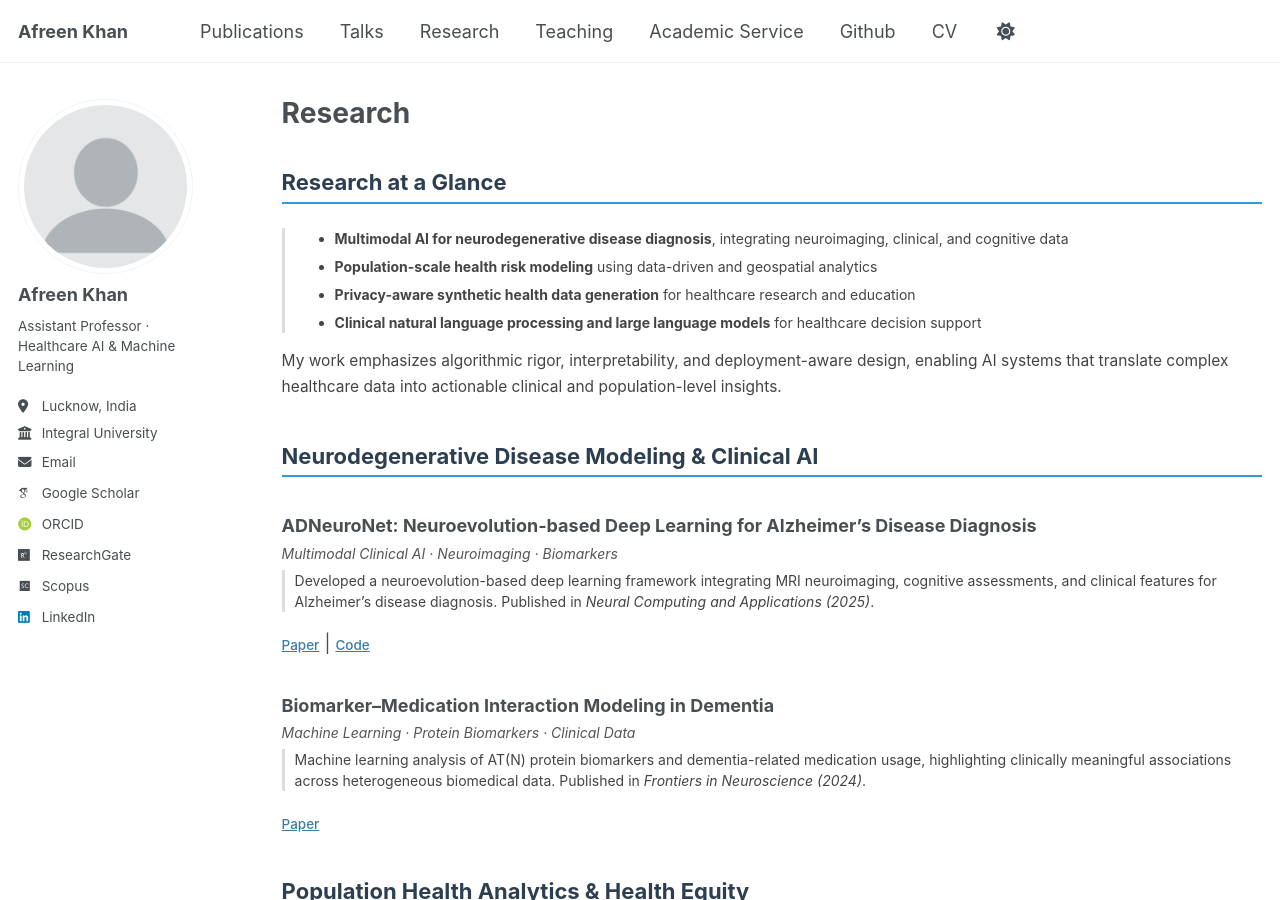
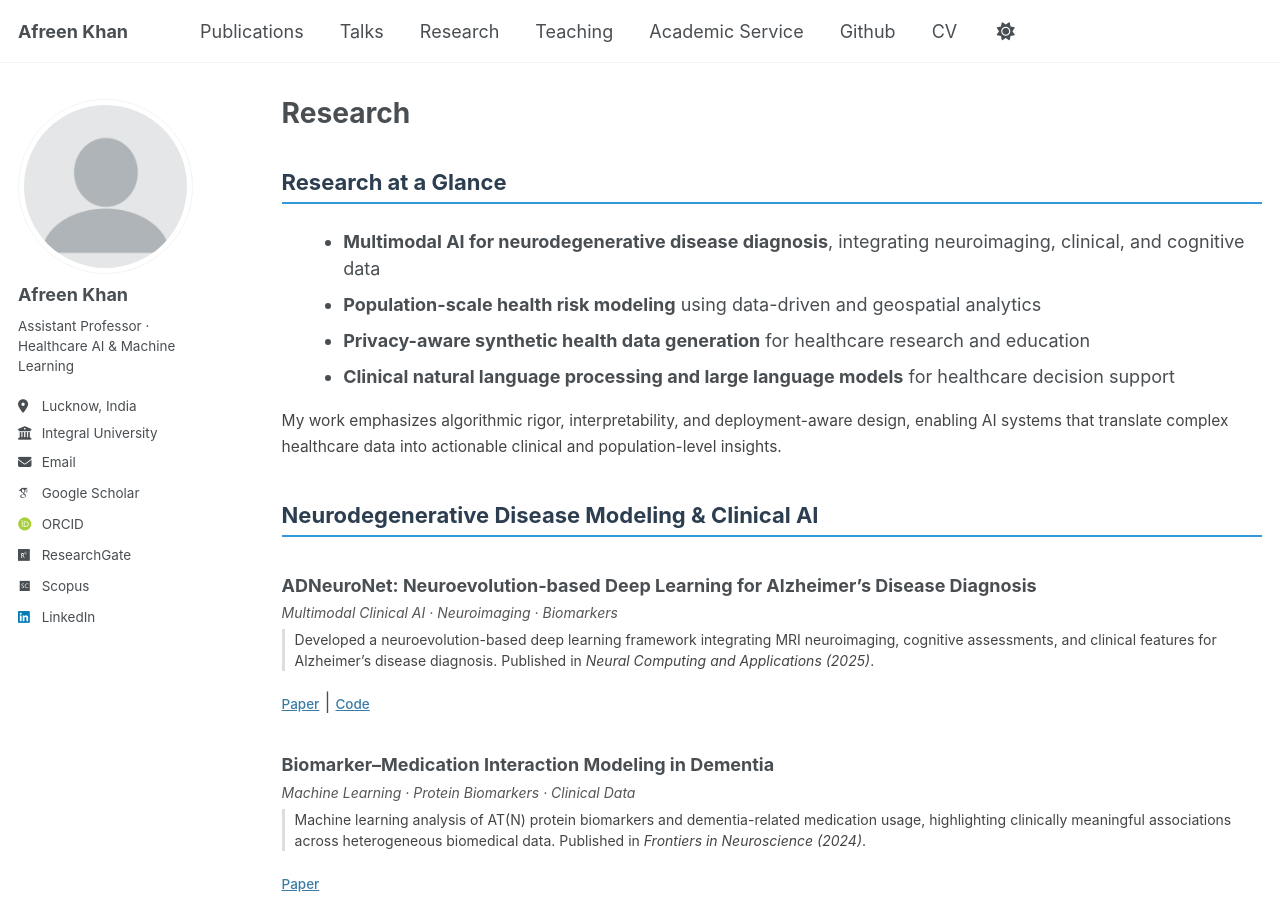
Before and after one commit to afreen-kh/afreen-kh.github.io, a Jekyll site: the page built from _pages/research.html, in a window 1280 px wide and 900 px high. Built offline with Jekyll 4.4.1, drawn with Linux system fonts in a browser that asks for light colours; some web fonts are replaced; a script that is not in the unit is left out.

Commit message:
Update research.html

```diff
--- a/_pages/research.html
+++ b/_pages/research.html
@@ -7,16 +7,20 @@ author_profile: true
 
 <h2 class="pub-section-title">Research at a Glance</h2>
 
-<div class="archive__item">
-  <div class="pub-contribution">
-    <ul>
-      <li><strong>Multimodal AI for neurodegenerative disease diagnosis</strong>, integrating neuroimaging, clinical, and cognitive data</li>
-      <li><strong>Population-scale health risk modeling</strong> using data-driven and geospatial analytics</li>
-      <li><strong>Privacy-aware synthetic health data generation</strong> for healthcare research and education</li>
-      <li><strong>Clinical natural language processing and large language models</strong> for healthcare decision support</li>
-    </ul>
-  </div>
-</div>
+<ul style="margin-left: 1.2em; margin-bottom: 18px;">
+  <li>
+    <strong>Multimodal AI for neurodegenerative disease diagnosis</strong>, integrating neuroimaging, clinical, and cognitive data
+  </li>
+  <li>
+    <strong>Population-scale health risk modeling</strong> using data-driven and geospatial analytics
+  </li>
+  <li>
+    <strong>Privacy-aware synthetic health data generation</strong> for healthcare research and education
+  </li>
+  <li>
+    <strong>Clinical natural language processing and large language models</strong> for healthcare decision support
+  </li>
+</ul>
 
 <p style="font-size: 15.5px; line-height: 1.7; color: #444;">
   My work emphasizes algorithmic rigor, interpretability, and deployment-aware design,
```
